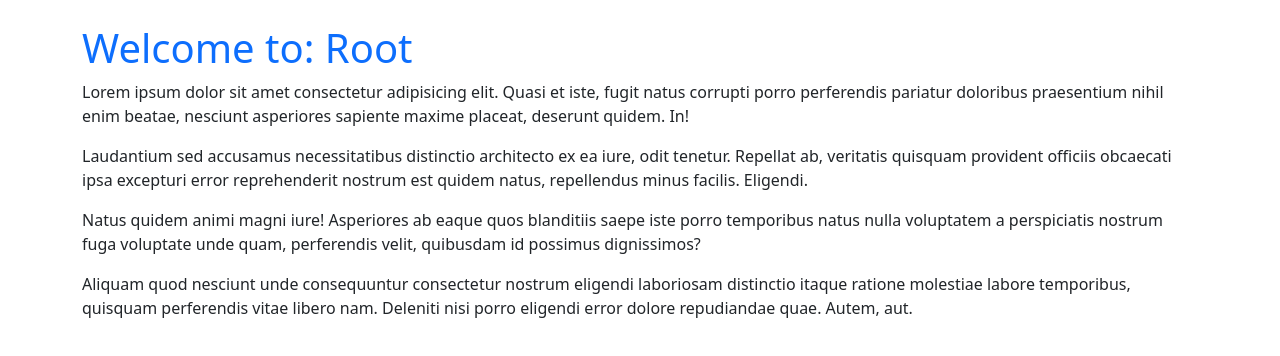
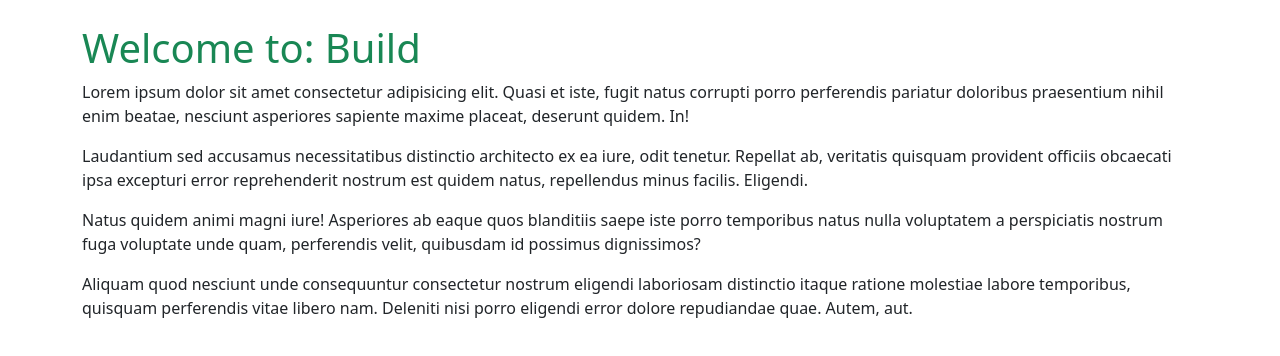
Before and after one commit to damo-maker/publishing-pages, a plain HTML site: page index.html in a window 1280 px wide. Drawn offline with nearby package versions, Linux system fonts and the light colour scheme.

Commit message:
creates new branch build, modifies index.html

```diff
--- a/index.html
+++ b/index.html
@@ -8,7 +8,7 @@
 </head>
 <body>
     <main class="container mt-4">
-        <h1 class="text-primary mt-4">Welcome to: Root</h1>
+        <h1 class="text-success mt-4">Welcome to: Build</h1>
         <p>Lorem ipsum dolor sit amet consectetur adipisicing elit. Quasi et iste, fugit natus corrupti porro perferendis pariatur doloribus praesentium nihil enim beatae, nesciunt asperiores sapiente maxime placeat, deserunt quidem. In!</p>
         <p>Laudantium sed accusamus necessitatibus distinctio architecto ex ea iure, odit tenetur. Repellat ab, veritatis quisquam provident officiis obcaecati ipsa excepturi error reprehenderit nostrum est quidem natus, repellendus minus facilis. Eligendi.</p>
         <p>Natus quidem animi magni iure! Asperiores ab eaque quos blanditiis saepe iste porro temporibus natus nulla voluptatem a perspiciatis nostrum fuga voluptate unde quam, perferendis velit, quibusdam id possimus dignissimos?</p>
```
